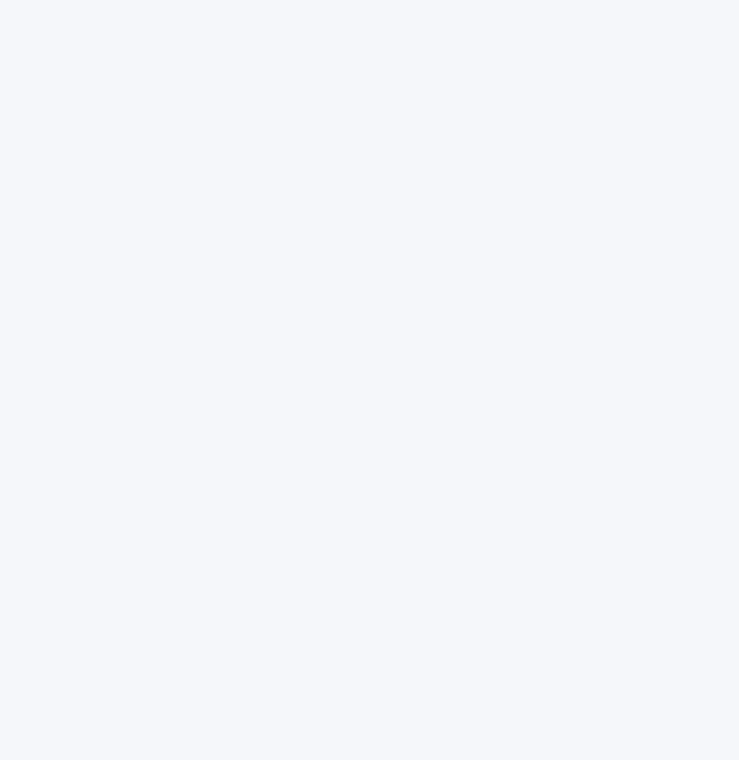
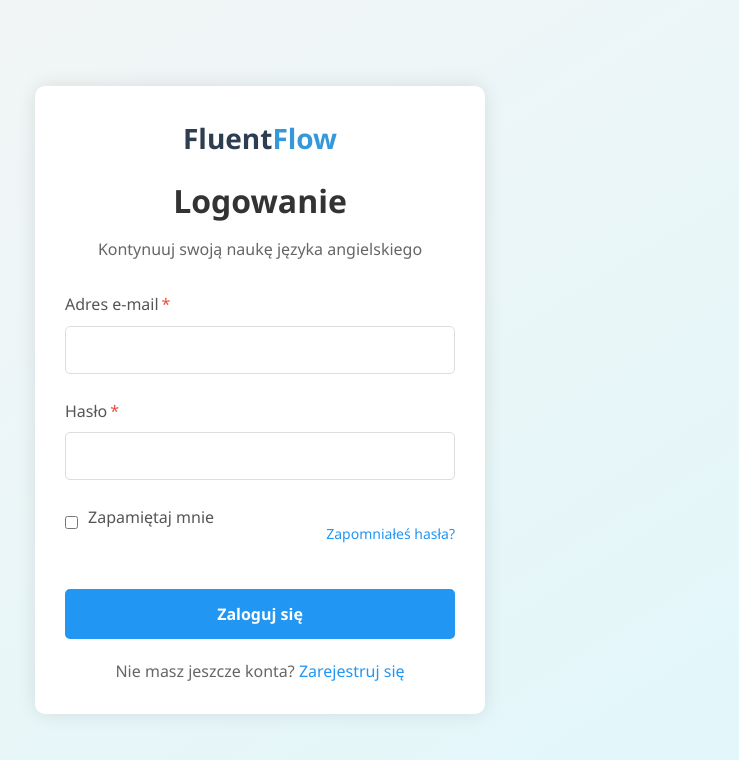
Before and after one commit to MateuszGruntkowski/Language-self-study-site, a React (Create React App) app in the folder Frontend/language-self-study-site/: page /login in a window 1280 px wide. Before the commit this address had no page. Shown: the top 760 px of the page, without its empty margins (380-1119 px from the left). Built offline with nearby package versions, Linux system fonts and the light colour scheme.

Commit message:
Add Login component and update routing; enhance SignUp and Header for navigation

```diff
--- a/Frontend/language-self-study-site/src/App.js
+++ b/Frontend/language-self-study-site/src/App.js
@@ -2,6 +2,7 @@ import React from "react";
 import { BrowserRouter as Router, Routes, Route } from "react-router-dom";
 import Homepage from "./Homepage/Homepage.js";
 import SignUp from "./Auth/SignUp.js";
+import Login from "./Auth/Login.js";
 
 const App = () => {
   return (
@@ -9,6 +10,7 @@ const App = () => {
       <Routes>
         <Route path="/" element={<Homepage />} />
         <Route path="/signup" element={<SignUp />} />
+        <Route path="/login" element={<Login />} />
       </Routes>
     </Router>
   );
--- /dev/null
+++ b/Frontend/language-self-study-site/src/Auth/Login.js
@@ -0,0 +1,56 @@
+import React from "react";
+import "./styles/Login.css";
+import { Link } from "react-router-dom";
+
+const Login = () => {
+  return (
+    <div class="login-page">
+      <div class="login-container">
+        <div class="logo">
+          <Link to="/" style={{ textDecoration: "none" }}>
+            <span>Fluent</span>
+            <span class="accent">Flow</span>
+          </Link>
+        </div>
+        <h1>Logowanie</h1>
+        <p class="tagline">Kontynuuj swoją naukę języka angielskiego</p>
+
+        <form id="login-form">
+          <div class="form-group">
+            <label for="email">
+              Adres e-mail<span class="required">*</span>
+            </label>
+            <input type="email" id="email" name="email" required />
+            <div class="error" id="email-error"></div>
+          </div>
+
+          <div class="form-group">
+            <label for="password">
+              Hasło<span class="required">*</span>
+            </label>
+            <input type="password" id="password" name="password" required />
+            <div class="error" id="password-error"></div>
+          </div>
+
+          <div class="login-actions">
+            <div class="remember-me">
+              <input type="checkbox" id="remember" name="remember" />
+              <label for="remember">Zapamiętaj mnie</label>
+            </div>
+            <a href="#" class="forgot-password">
+              Zapomniałeś hasła?
+            </a>
+          </div>
+
+          <button type="submit">Zaloguj się</button>
+
+          <div class="register-link">
+            Nie masz jeszcze konta? <Link to="/signup">Zarejestruj się</Link>
+          </div>
+        </form>
+      </div>
+    </div>
+  );
+};
+
+export default Login;
--- a/Frontend/language-self-study-site/src/Auth/SignUp.js
+++ b/Frontend/language-self-study-site/src/Auth/SignUp.js
@@ -112,7 +112,7 @@ const SignUp = () => {
         </form>
 
         <div className="login-link">
-          Masz już konto? <a href="#">Zaloguj się</a>
+          Masz już konto? <Link to="/login">Zaloguj się</Link>
         </div>
       </div>
     </div>
--- /dev/null
+++ b/Frontend/language-self-study-site/src/Auth/styles/Login.css
@@ -0,0 +1,149 @@
+.login-page * {
+    margin: 0;
+    padding: 0;
+    box-sizing: border-box;
+    font-family: 'Segoe UI', Tahoma, Geneva, Verdana, sans-serif;
+}
+
+.login-page {
+    background-color: #f5f5f5;
+    background-image: linear-gradient(to bottom right, #f5f5f5, #e0f7fa);
+    display: flex;
+    justify-content: center;
+    align-items: center;
+    min-height: 100vh;
+    padding: 20px;
+}
+
+.login-container {
+    background-color: white;
+    border-radius: 10px;
+    box-shadow: 0 0 20px rgba(0, 0, 0, 0.1);
+    width: 100%;
+    max-width: 450px;
+    padding: 30px;
+}
+
+.login-page .logo {
+    text-align: center;
+    margin-bottom: 15px;
+}
+
+.login-page .logo span {
+    font-size: 28px;
+    font-weight: 700;
+    color: #2c3e50;
+}
+
+.login-page .logo span.accent {
+    color: #3498db;
+}
+
+.login-page h1 {
+    text-align: center;
+    color: #333;
+    margin-bottom: 10px;
+}
+
+.login-page .tagline {
+    text-align: center;
+    color: #666;
+    margin-bottom: 30px;
+}
+
+.login-page .form-group {
+    margin-bottom: 25px;
+}
+
+.login-page label {
+    display: block;
+    margin-bottom: 8px;
+    color: #555;
+    font-weight: 500;
+}
+
+.login-page .required {
+    color: #e74c3c;
+    margin-left: 3px;
+}
+
+.login-page input {
+    width: 100%;
+    padding: 12px 15px;
+    border: 1px solid #ddd;
+    border-radius: 5px;
+    font-size: 16px;
+    transition: border-color 0.3s;
+}
+
+.login-page input:focus {
+    border-color: #2196f3;
+    outline: none;
+}
+
+.login-page .remember-me {
+    display: flex;
+    align-items: center;
+    margin-bottom: 25px;
+}
+
+.login-page .remember-me input[type="checkbox"] {
+    width: auto;
+    margin-right: 10px;
+}
+
+.login-page .login-actions {
+    display: flex;
+    justify-content: space-between;
+    align-items: center;
+    margin-bottom: 25px;
+}
+
+.login-page .forgot-password {
+    color: #2196f3;
+    text-decoration: none;
+    font-size: 14px;
+}
+
+.login-page .forgot-password:hover {
+    text-decoration: underline;
+}
+
+.login-page button {
+    background-color: #2196f3;
+    color: white;
+    border: none;
+    border-radius: 5px;
+    padding: 14px;
+    font-size: 16px;
+    font-weight: 600;
+    width: 100%;
+    cursor: pointer;
+    transition: background-color 0.3s;
+}
+
+.login-page button:hover {
+    background-color: #0d8aee;
+}
+
+.login-page .register-link {
+    text-align: center;
+    margin-top: 20px;
+    color: #666;
+}
+
+.login-page .register-link a {
+    color: #2196f3;
+    text-decoration: none;
+    font-weight: 500;
+}
+
+.login-page .register-link a:hover {
+    text-decoration: underline;
+}
+
+.login-page .error {
+    color: #e74c3c;
+    font-size: 14px;
+    margin-top: 5px;
+}
--- a/Frontend/language-self-study-site/src/Homepage/Header.js
+++ b/Frontend/language-self-study-site/src/Homepage/Header.js
@@ -26,9 +26,9 @@ const Header = () => {
           </ul>
         </nav>
         <div class="auth-buttons">
-          <a href="#login" class="login-btn">
+          <Link to="/login" class="login-btn">
             Logowanie
-          </a>
+          </Link>
           <Link to="/signup" class="register-btn">
             Rejestracja
           </Link>
--- a/Frontend/language-self-study-site/src/Homepage/Hero.js
+++ b/Frontend/language-self-study-site/src/Homepage/Hero.js
@@ -1,4 +1,6 @@
 import React from "react";
+import { Link } from "react-router-dom";
+
 import "./styles/Hero.css";
 
 const Hero = () => {
@@ -11,9 +13,9 @@ const Hero = () => {
           możliwości czasowych. Osiągnij swoje cele językowe szybciej niż
           myślisz!
         </p>
-        <a href="#" class="btn">
+        <Link to="/login" class="btn">
           Rozpocznij za darmo
-        </a>
+        </Link>
       </div>
     </section>
   );
```
